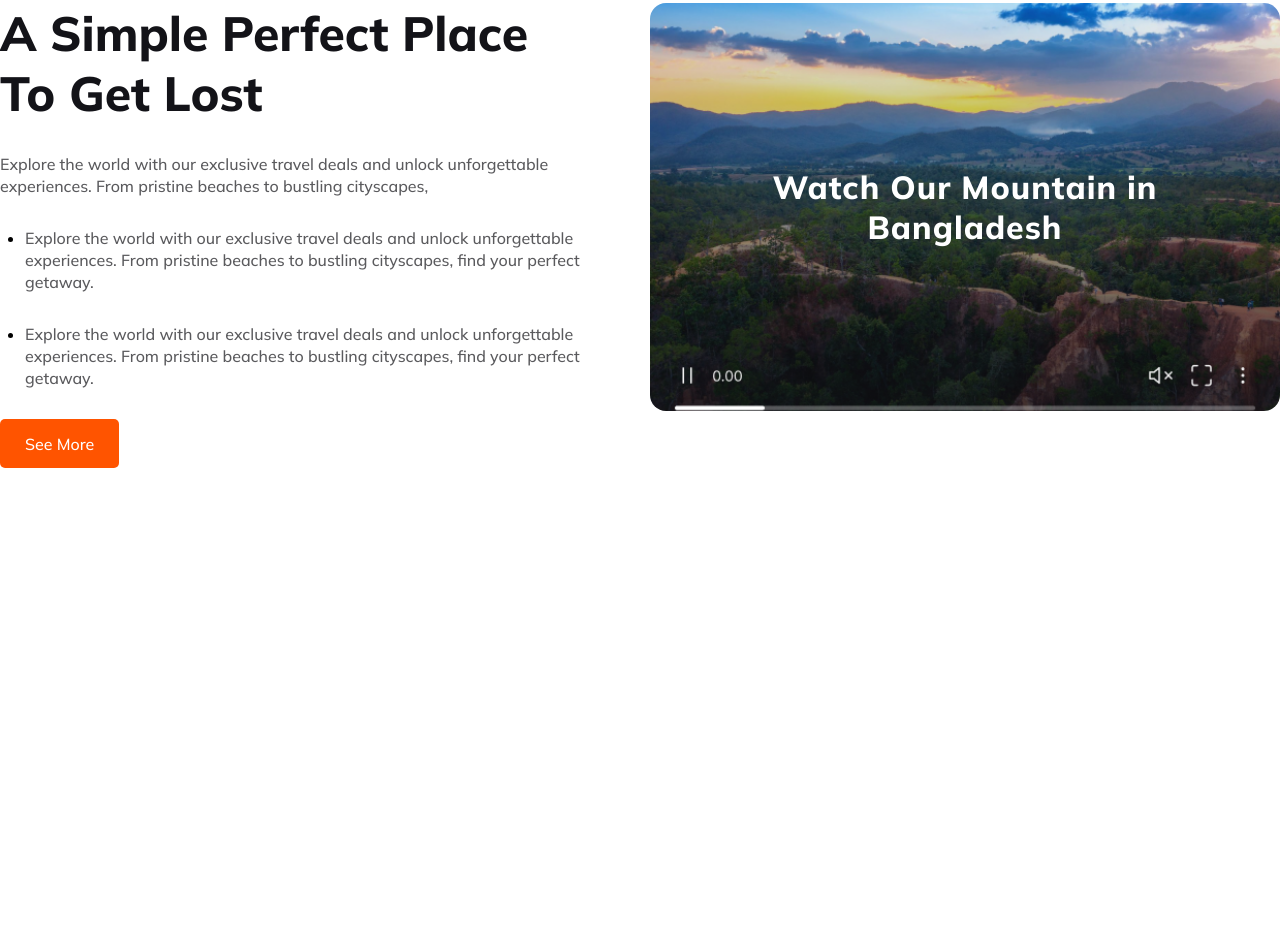
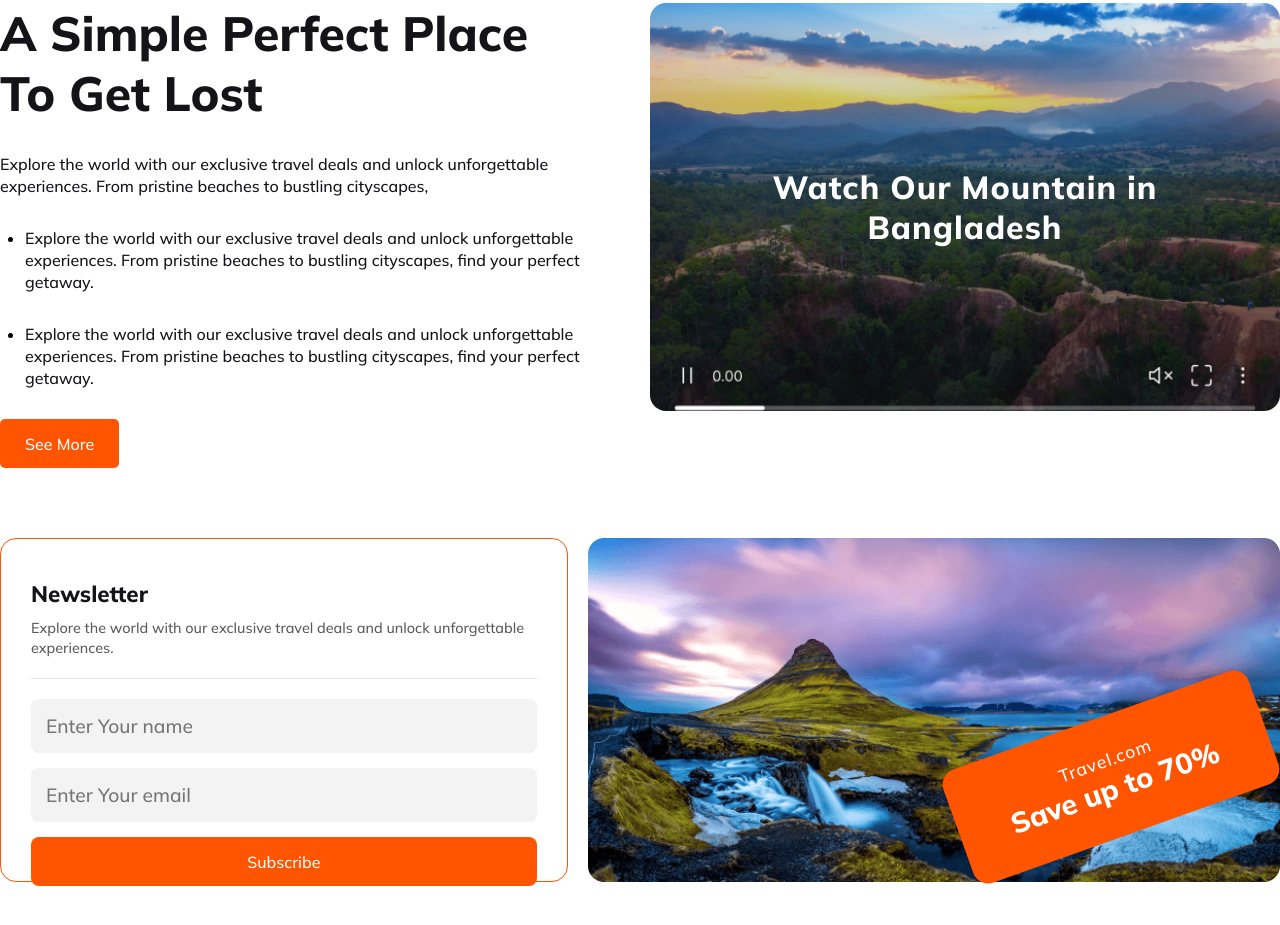
Before and after one commit to reyad-hasan/Travel-responsive-website, a plain HTML site: page index.html in a window 1280 px wide. Shown: the part 5283-6208 px from the top of the page. Before the commit the page ends 5751 px from the top, so only its background shows below. Drawn offline with Linux system fonts and the light colour scheme.

Commit message:
completed simple full section with responsive

```diff
--- a/css/style.css
+++ b/css/style.css
@@ -368,10 +368,14 @@ main {
 .first_container {
   display: flex;
   gap: 20px;
+  margin-bottom: 70px;
 }
 /* first left contend style */
 .first_left_contend {
   width: 50%;
+}
+.simple_description {
+  color: var(--primaryColor);
 }
 /* first right contend style */
 .first_right_contend {
@@ -385,6 +389,70 @@ main {
   display: flex;
   align-items: center;
   justify-content: center;
+  text-align: center;
+}
+/* second left contend */
+.second_left_contend {
+  width: 45%;
+  height: 43vh;
+  border: 1px solid var(--btnColor);
+  background-color: var(--secondaryColor);
+  border-radius: 1rem;
+  padding: 30px;
+}
+.divider {
+  height: 1px;
+  background: rgba(19, 19, 24, 0.1);
+  margin: 20px 0px;
+}
+.second_left_contend input {
+  display: block;
+  padding: 15px;
+  width: 100%;
+  border-radius: 0.5rem;
+  background: rgba(19, 19, 24, 0.05);
+  border: none;
+  font-size: 1.2rem;
+  margin-bottom: 15px;
+}
+.form_btn {
+  width: 100%;
+  border-radius: 0.5rem;
+}
+/* second right contend */
+.second_right_contend {
+  width: 55%;
+  height: 43vh;
+  background-image: url(../Images/Rectangle2.png);
+  background-position: center;
+  background-repeat: no-repeat;
+  background-size: cover;
+  border-radius: 1rem;
+  position: relative;
+}
+.save_up_box {
+  width: 324px;
+  height: 120px;
+  transform: rotate(-19.628deg);
+  background-color: var(--btnColor);
+  border-radius: 1rem;
+  position: absolute;
+  bottom: 13%;
+  right: 1%;
+  display: flex;
+  align-items: center;
+  justify-content: center;
+}
+.save_travel {
+  color: var(--secondaryColor);
+  text-align: center;
+  font-size: 1.1rem;
+  letter-spacing: 1px;
+}
+.save_discount {
+  color: var(--secondaryColor);
+  font-size: 1.8rem;
+  font-weight: 800;
   text-align: center;
 }
 /* simple perfect section styles end */
@@ -496,6 +564,7 @@ main {
   }
   .first_container {
     flex-direction: column;
+    margin-bottom: 50px;
   }
   .first_left_contend {
     width: 100%;
@@ -504,4 +573,12 @@ main {
     width: 100%;
     margin-top: 10px;
   }
+  .second_left_contend {
+    width: 100%;
+    height: 53vh;
+  }
+  .second_right_contend {
+    width: 100%;
+    height: 53vh;
+  }
 }
--- a/index.html
+++ b/index.html
@@ -1951,21 +1951,21 @@
               A Simple Perfect Place <br />
               To Get Lost
             </h2>
-            <p class="main_description">
+            <p class="main_description simple_description">
               Explore the world with our exclusive travel deals and unlock
               unforgettable experiences. From pristine beaches to bustling
               cityscapes,
             </p>
             <ul class="main_ul">
               <li>
-                <p class="main_description">
+                <p class="main_description simple_description">
                   Explore the world with our exclusive travel deals and unlock
                   unforgettable experiences. From pristine beaches to bustling
                   cityscapes, find your perfect getaway.
                 </p>
               </li>
               <li>
-                <p class="main_description">
+                <p class="main_description simple_description">
                   Explore the world with our exclusive travel deals and unlock
                   unforgettable experiences. From pristine beaches to bustling
                   cityscapes, find your perfect getaway.
@@ -1982,6 +1982,36 @@
             </h3>
           </div>
         </div>
+        <div class="first_container">
+          <!-- second left contend -->
+          <div class="second_left_contend">
+            <h4 class="services_title">Newsletter</h4>
+            <p class="services_description">
+              Explore the world with our exclusive travel deals and unlock
+              unforgettable experiences.
+            </p>
+            <div class="divider"></div>
+            <form>
+              <input type="text" name="" id="" placeholder="Enter Your name" />
+              <input
+                type="email"
+                name=""
+                id=""
+                placeholder="Enter Your email"
+              />
+              <button class="primary_btn form_btn">Subscribe</button>
+            </form>
+          </div>
+          <!-- second right contend -->
+          <div class="second_right_contend">
+            <div class="save_up_box">
+              <div>
+                <p class="save_travel">Travel.com</p>
+                <p class="save_discount">Save up to 70%</p>
+              </div>
+            </div>
+          </div>
+        </div>
       </section>
     </main>
     <!-- footer section -->
```
